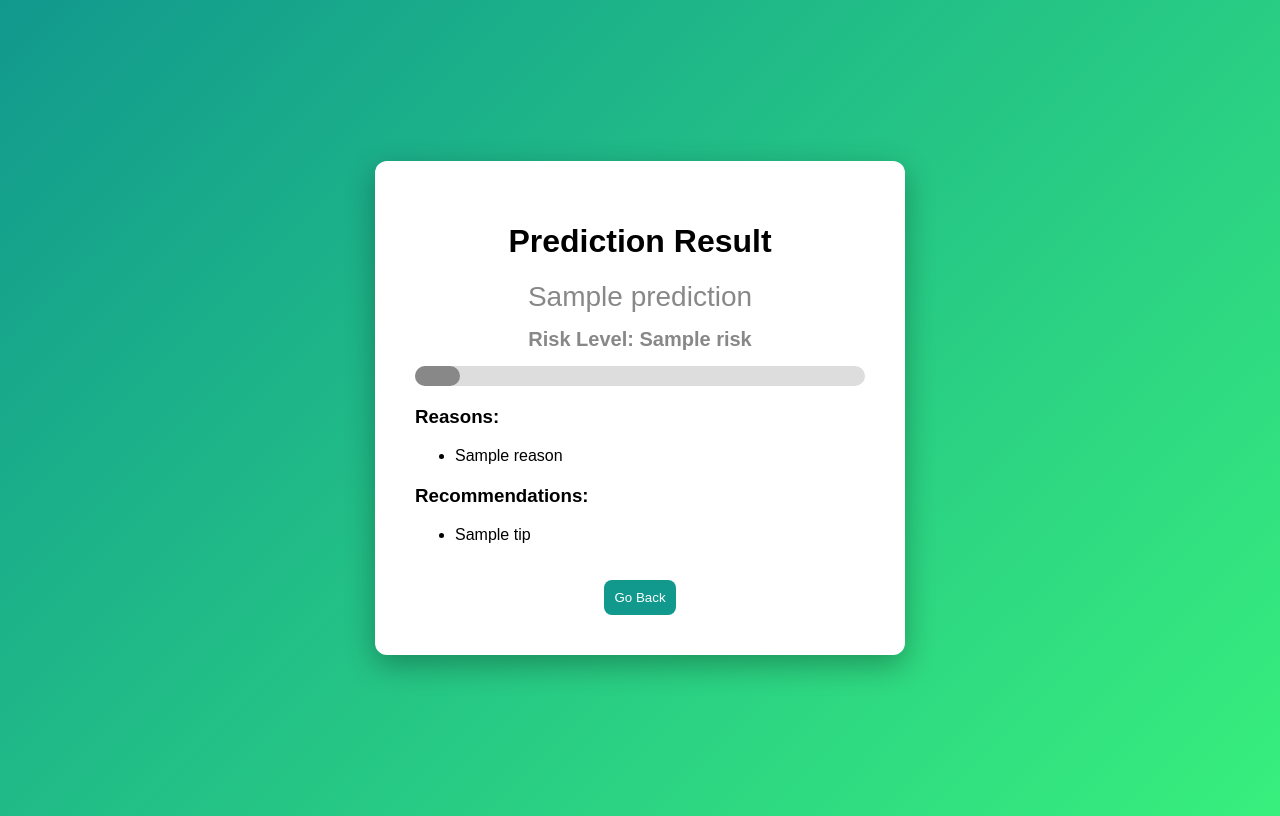
After one commit to dharun200701/Life_style_disease_risk_detector, a Flask app: template templates/result.html in a window 1280 px wide. The commit adds this page. Run offline with Flask 3, Linux system fonts and the light colour scheme; the template is opened without the code that fills it: most values are stand-ins (such as "Sample title", 1, 10 or a date in 2020).

Commit message:
Updated UI with result page and recommendations

```diff
--- a/app.py
+++ b/app.py
@@ -1,92 +1,156 @@
 import pandas as pd
-from sklearn.model_selection import train_test_split
+from flask import Flask, render_template, request
+from sklearn.preprocessing import LabelEncoder
 from sklearn.ensemble import RandomForestClassifier
-from sklearn.preprocessing import LabelEncoder
-from flask import Flask, request, jsonify, render_template
-import numpy as np
 
 app = Flask(__name__)
 
-# Load and preprocess the data
-def load_and_preprocess_data():
-    # Load the datasets
-    sleep_df = pd.read_csv('Sleep_health_and_lifestyle_dataset.csv')
-    synthetic_df = pd.read_csv('synthetic_health_lifestyle_dataset.csv')
+# -------------------------------
+# Load and Prepare Dataset
+# -------------------------------
 
-    # Combine the datasets
-    df = pd.concat([sleep_df, synthetic_df], ignore_index=True)
+sleep_df = pd.read_csv("Sleep_health_and_lifestyle_dataset.csv")
+synthetic_df = pd.read_csv("synthetic_health_lifestyle_dataset.csv")
 
-    # Drop rows with missing target values
-    df.dropna(subset=['Sleep Disorder'], inplace=True)
+df = pd.concat([sleep_df, synthetic_df], ignore_index=True)
 
+# Remove rows without target
+df.dropna(subset=["Sleep Disorder"], inplace=True)
 
-    # Define features and target
-    features = ['Age','Gender','Occupation','Sleep Duration','Physical Activity Level','BMI Category','Systolic','Diastolic']
-    target = 'Sleep Disorder'
+# Split Blood Pressure
+if "Blood Pressure" in df.columns:
+    df[["Systolic", "Diastolic"]] = df["Blood Pressure"].str.split("/", expand=True)
+    df["Systolic"] = pd.to_numeric(df["Systolic"], errors="coerce")
+    df["Diastolic"] = pd.to_numeric(df["Diastolic"], errors="coerce")
+    df.drop(columns=["Blood Pressure"], inplace=True)
 
-    # Split Blood Pressure
-    if 'Blood Pressure' in df.columns:
-        df[['Systolic', 'Diastolic']] = df['Blood Pressure'].str.split('/', expand=True)
-        df['Systolic'] = pd.to_numeric(df['Systolic'], errors='coerce')
-        df['Diastolic'] = pd.to_numeric(df['Diastolic'], errors='coerce')
-        df.drop(columns=['Blood Pressure'], inplace=True)
+# Features
+features = [
+    "Age","Gender","Sleep Duration","Physical Activity Level",
+    "BMI Category","Systolic","Diastolic"
+]
 
-    # Label Encoders
-    encoders = {}
-    for col in df.select_dtypes(include=['object', 'string']).columns:
-        le = LabelEncoder()
-        df[col] = le.fit_transform(df[col].astype(str))
-        encoders[col] = le
+target = "Sleep Disorder"
 
-    # Fill NaN values
-    for col in features:
-        if col in df.columns:
-            if pd.api.types.is_numeric_dtype(df[col]):
-                df[col] = df[col].fillna(df[col].median())
-            else:
-                df[col] = df[col].fillna(df[col].mode()[0])
+# Encode categorical data
+encoders = {}
+for col in df.select_dtypes(include=["object"]):
+    le = LabelEncoder()
+    df[col] = le.fit_transform(df[col].astype(str))
+    encoders[col] = le
 
-    # Split the data
-    X = df[features]
-    y = df[target]
-    X_train, X_test, y_train, y_test = train_test_split(X, y, test_size=0.2, random_state=42)
+# Fill missing values
+for col in features:
+    if pd.api.types.is_numeric_dtype(df[col]):
+        df[col] = df[col].fillna(df[col].median())
+    else:
+        df[col] = df[col].fillna(df[col].mode()[0])
 
-    # Train the model
-    model = RandomForestClassifier()
-    model.fit(X_train, y_train)
+# Train Model
+X = df[features]
+y = df[target]
 
-    return model, encoders, features, target
+model = RandomForestClassifier()
+model.fit(X, y)
 
-model, encoders, features, target = load_and_preprocess_data()
+# -------------------------------
+# Routes
+# -------------------------------
 
 @app.route('/')
 def home():
-    return render_template('index.html')
+    return render_template("index.html")
+
 
 @app.route('/predict', methods=['POST'])
 def predict():
-    data = request.get_json()
+
+    data = request.form.to_dict()
     user_data = pd.DataFrame([data])
 
-    # Encode categorical features
+    # Convert numeric fields
+    numeric_cols = ["Age","Sleep Duration","Physical Activity Level","Systolic","Diastolic"]
+    for col in numeric_cols:
+        if col in user_data:
+            user_data[col] = pd.to_numeric(user_data[col], errors='coerce')
+
+    # Encode categorical
     for col in user_data.select_dtypes(include=['object']).columns:
         if col in encoders:
             le = encoders[col]
-            # Handle unseen labels
-            user_data[col] = user_data[col].apply(lambda x: le.transform([x])[0] if x in le.classes_ else -1)
+            user_data[col] = user_data[col].apply(
+                lambda x: le.transform([x])[0] if x in le.classes_ else 0
+            )
 
-    # Ensure all feature columns are present
+    # Ensure all features exist
     for col in features:
-        if col not in user_data.columns:
-            user_data[col] = 0 # or some other default value
+        if col not in user_data:
+            user_data[col] = 0
 
     user_data = user_data[features]
 
+    # Prediction
+    pred_encoded = model.predict(user_data)[0]
+    prediction = encoders[target].inverse_transform([pred_encoded])[0]
 
-    prediction_encoded = model.predict(user_data)[0]
-    prediction = encoders[target].inverse_transform([prediction_encoded])[0]
+    # -------------------------------
+    # Reasons + Tips
+    # -------------------------------
 
-    return jsonify({'prediction': prediction})
+    reasons = []
+    tips = []
 
-if __name__ == '__main__':
+    sleep = float(data.get("Sleep Duration", 0))
+    activity = float(data.get("Physical Activity Level", 0))
+    systolic = float(data.get("Systolic", 120))
+
+    if sleep < 6:
+        reasons.append("Low sleep duration")
+        tips.append("Sleep at least 7–8 hours daily")
+
+    if activity < 20:
+        reasons.append("Low physical activity")
+        tips.append("Do at least 30 minutes of exercise")
+
+    if systolic > 130:
+        reasons.append("High blood pressure")
+        tips.append("Reduce salt and manage stress")
+
+    if not reasons:
+        reasons.append("Healthy lifestyle")
+        tips.append("Maintain your routine")
+
+    # -------------------------------
+    # Risk Level + Score
+    # -------------------------------
+
+    if prediction.lower() in ["none", "normal"]:
+        risk = "Low"
+        color = "green"
+        score = 80
+    elif prediction.lower() in ["insomnia"]:
+        risk = "Medium"
+        color = "orange"
+        score = 50
+    else:
+        risk = "High"
+        color = "red"
+        score = 20
+
+    return render_template(
+        "result.html",
+        prediction=prediction,
+        reasons=reasons,
+        tips=tips,
+        risk=risk,
+        color=color,
+        score=score
+    )
+
+
+# -------------------------------
+# Run App
+# -------------------------------
+
+if __name__ == "__main__":
     app.run(debug=True)
--- /dev/null
+++ b/templates/result.html
@@ -0,0 +1,110 @@
+<!DOCTYPE html>
+<html>
+<head>
+<title>Result</title>
+
+<style>
+
+body{
+    font-family:Arial;
+    background:linear-gradient(135deg,#11998e,#38ef7d);
+    display:flex;
+    justify-content:center;
+    align-items:center;
+    height:100vh;
+}
+
+.container{
+    background:white;
+    padding:40px;
+    width:450px;
+    border-radius:12px;
+    box-shadow:0 10px 30px rgba(0,0,0,0.3);
+    text-align:center;
+}
+
+.result{
+    font-size:28px;
+    margin:15px 0;
+}
+
+.risk{
+    font-size:20px;
+    font-weight:bold;
+}
+
+.meter{
+    width:100%;
+    height:20px;
+    background:#ddd;
+    border-radius:10px;
+    margin:15px 0;
+}
+
+.fill{
+    height:100%;
+    border-radius:10px;
+}
+
+.section{
+    text-align:left;
+    margin-top:20px;
+}
+
+button{
+    margin-top:20px;
+    padding:10px;
+    background:#11998e;
+    color:white;
+    border:none;
+    border-radius:8px;
+    cursor:pointer;
+}
+
+</style>
+</head>
+
+<body>
+
+<div class="container">
+
+<h1>Prediction Result</h1>
+
+<div class="result" style="color:{{ color }}">
+    {{ prediction }}
+</div>
+
+<div class="risk" style="color:{{ color }}">
+    Risk Level: {{ risk }}
+</div>
+
+<div class="meter">
+    <div class="fill" style="width:{{ score }}%; background:{{ color }}"></div>
+</div>
+
+<div class="section">
+<h3>Reasons:</h3>
+<ul>
+{% for r in reasons %}
+<li>{{ r }}</li>
+{% endfor %}
+</ul>
+</div>
+
+<div class="section">
+<h3>Recommendations:</h3>
+<ul>
+{% for t in tips %}
+<li>{{ t }}</li>
+{% endfor %}
+</ul>
+</div>
+
+<a href="/">
+<button>Go Back</button>
+</a>
+
+</div>
+
+</body>
+</html>
```
Also changed, not shown: templates/index.html (+57 -65 lines).
